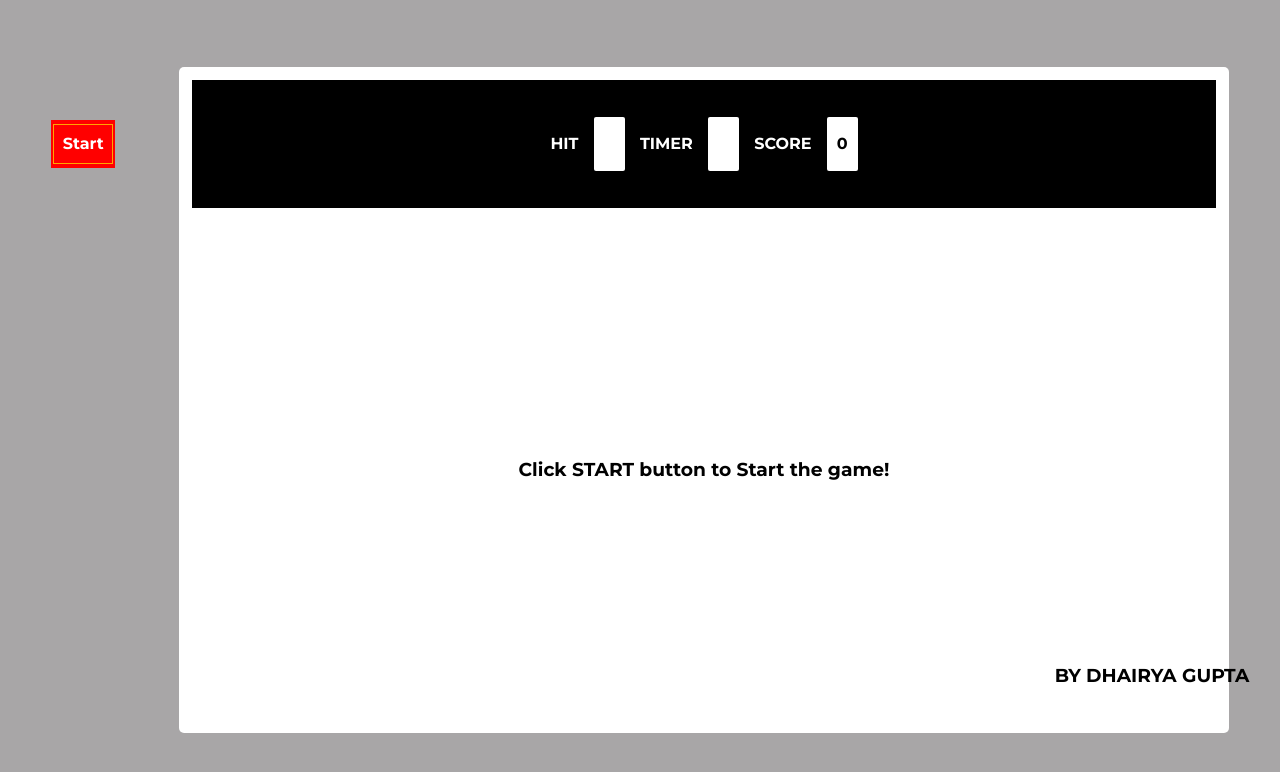
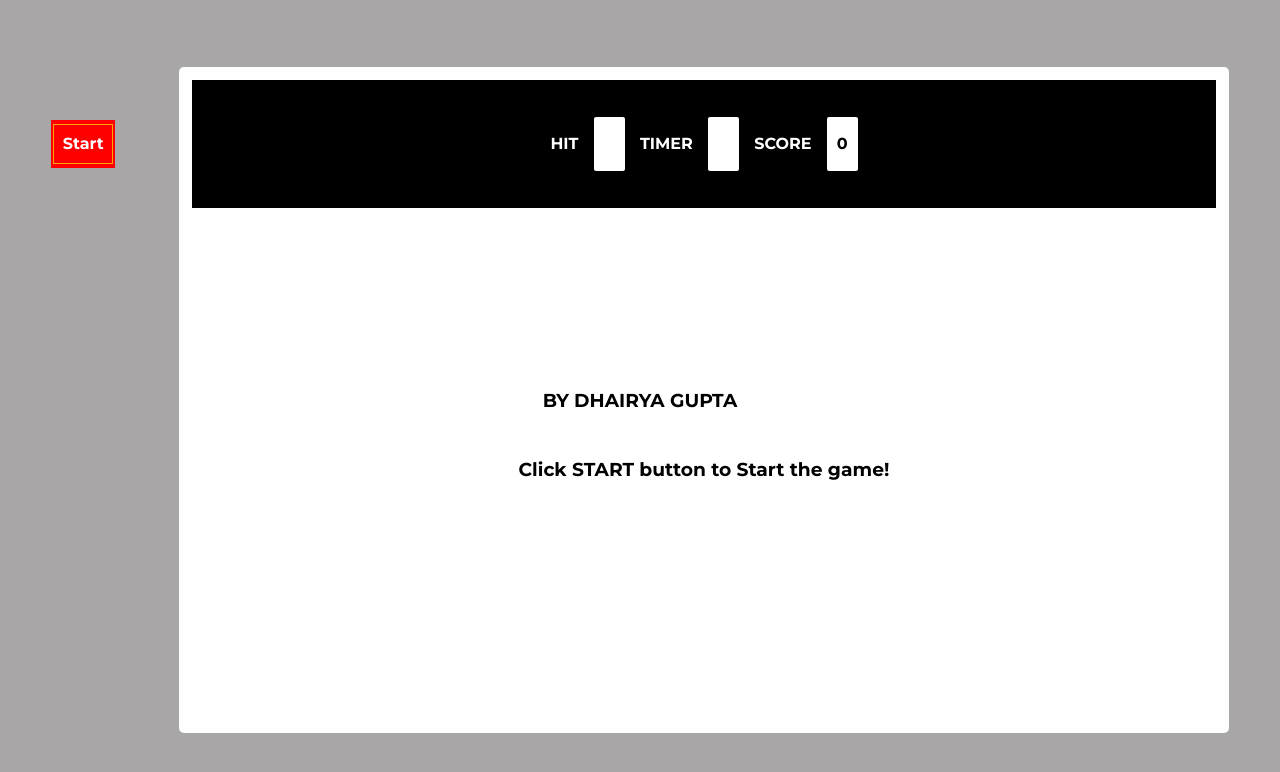
Before and after one commit to dhairya0910/Bubbly, a plain HTML site: page index.html in a window 1280 px wide. Drawn offline with Linux system fonts and the light colour scheme; a web font is replaced by a local one.

Commit message:
Add files via upload

```diff
--- a/style.css
+++ b/style.css
@@ -26,6 +26,7 @@
     margin-bottom: 40%;
     margin-right: 5%;
     cursor: pointer;
+    position: relative;
 
 }
 .start:hover{
@@ -133,16 +134,14 @@ h1{
 
 .name{
     font-family: montserrat;
-    margin-top: 43%;
+    /* margin-top: 43%; */
     position: absolute;
-    margin-left: 80%;
+    /* margin-left: 80%; */
     cursor: default;
+     ;
 
 
 }
-
-
-
 
 @media screen and (max-width: 580px) {
 
```
